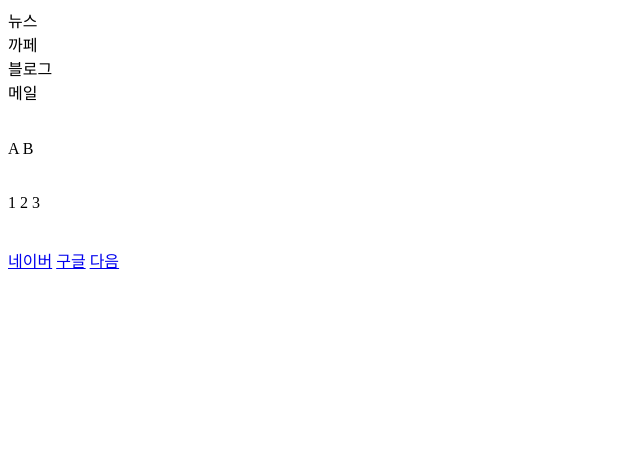
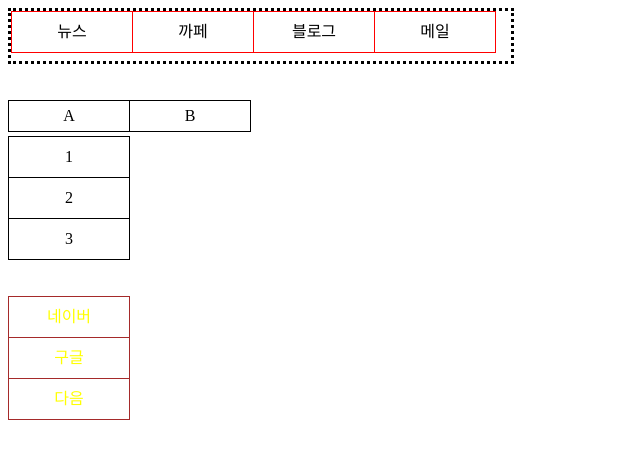
Before and after one commit to kimseongho87/WebAfter-1, a plain HTML site: page CSS/CSS01_Basic/10_Board.html in a window 1280 px wide. Shown: the whole page, without its empty margins (0-640 px from the left). Drawn offline with Linux system fonts and the light colour scheme.

Commit message:
06-02 오전

```diff
--- a/CSS/CSS01_Basic/10_Board.html
+++ b/CSS/CSS01_Basic/10_Board.html
@@ -5,31 +5,113 @@
     <meta http-equiv="X-UA-Compatible" content="IE=edge">
     <meta name="viewport" content="width=device-width, initial-scale=1.0">
 	<title>선긋기</title>
+	<style>
+		#menu{
+			border-style: dotted;
+			width: 500px;
+			height: 50px;
+			border-width: 3px;
+		}
+
+		#menu > div{
+			border-style: solid;
+			border-width: 1px;
+			border-color: red;
+			width: 120px;
+			height: 40px;
+
+			text-align: center;
+			line-height: 40px;
+			float: left;
+
+			border-left-width: 0px;
+		}
+
+		#alphabet > span{
+			border-style: solid;
+			border-width: 1px;
+			width: 120px;
+			height: 30px;
+			display: block;
+
+			text-align: center;
+			line-height:30px;
+			float: left;
+
+			border-right-width: 0px;
+		}
+
+		#num > label{
+			border-style: solid;
+			border-width: 1px;
+			width: 120px;
+			height: 40px;
+			display: block;
+
+			text-align: center;
+			line-height: 40px;
+			border-top-width: 0px;
+		}
+
+		#site a{
+			/* border-style: solid;
+			border-width: 1px;
+			border-color: brown; */
+
+			border: solid 1px  brown ;
+			width: 120px;
+			height: 40px;
+			display: block;
+
+			text-align: center;
+			line-height: 40px;
+			text-decoration: none;
+			border-bottom-width: 0px
+		}
+
+		/*
+			a 태그는 4가지의 속성 따로 줄수있다.
+			마우스를 올려 놓았을때
+			아직 방문하지 않았을때
+			한번이상 방문했을때
+			마우스를 클릭한 순간 (요즘 사용안함)
+		*/
+		#site > a:hover{
+			color: red;
+		}
+
+		#site > a:link{
+			color: yellow;
+		}
+
+		#site > a:visited{
+			color:blue;
+		}
+	</style>
 </head>
-
 <body>
-	<div>
-		<div>뉴스</div>
+	<div id="menu">
+		<div style="border-left-width: 1px;">뉴스</div>
 		<div>까페</div>
 		<div>블로그</div>
 		<div>메일</div>
 	</div><br/><br/>
 
-	<div>
+	<div id="alphabet">
 		<span>A</span>
-		<span>B</span>
+		<span style="border-right-width: 1px;">B</span>
 	</div><br/><br/>
 
-	<div>
-		<label>1</label>
+	<div id="num">
+		<label style="border-top-width: 1px;">1</label>
 		<label>2</label>
 		<label >3</label>
 	</div><br/><br/>
 
-	<div>
+	<div id="site">
 		<a href="http://www.naver.com">네이버</a>
 		<a href="http://www.google.co.kr">구글</a>
-		<a href="http://www.daum.net">다음</a>
+		<a href="http://www.daum.net" style="border-bottom-width: 1px;">다음</a>
 	</div>
 </body>
 </html>
```
Also changed, not shown: CSS/CSS01_Basic/11_Board.html (+30 -10 lines), CSS/CSS01_Basic/12_Guest.html (+50 -15 lines).
